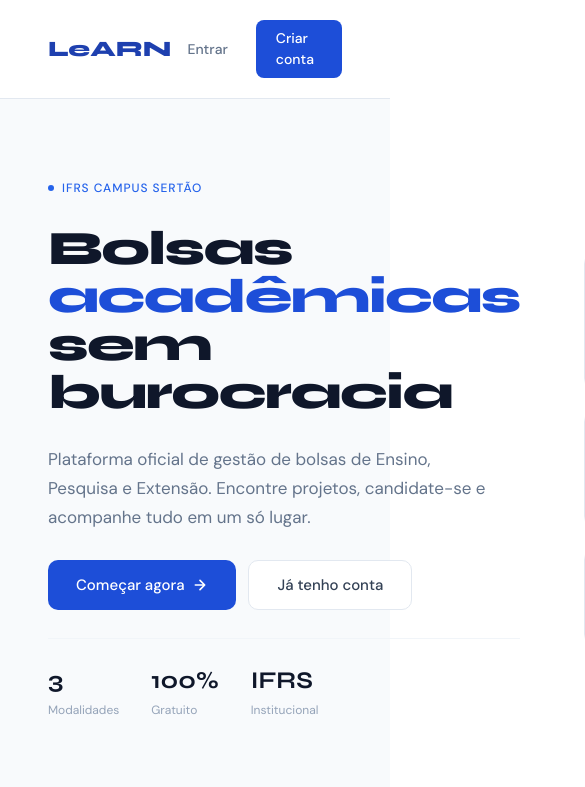
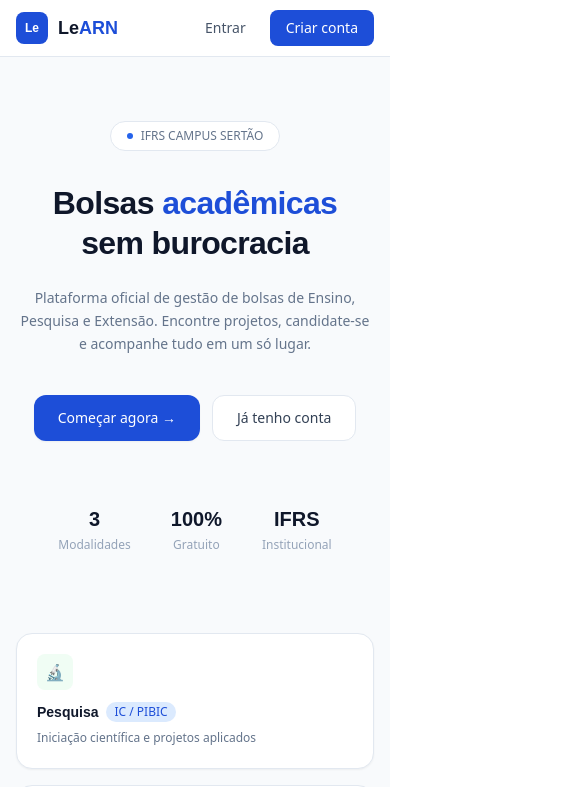
Before and after one commit to Guilhermee36/ProjetoLeARN, a Next.js app: page / in a window 390 px wide. Shown: the top 787 px of the page, 585 px wide, since content can reach past the window. Built offline with nearby package versions, Linux system fonts and the light colour scheme.

Commit message:
responsividade aumentada

```diff
--- a/src/app/globals.css
+++ b/src/app/globals.css
@@ -1,6 +1,8 @@
 @tailwind base;
 @tailwind components;
 @tailwind utilities;
+
+@import url('https://fonts.googleapis.com/css2?family=Syne:wght@600;700;800&family=DM+Sans:ital,opsz,wght@0,9..40,400;0,9..40,500;0,9..40,600&display=swap');
 
 @layer base {
   :root {
@@ -33,12 +35,18 @@
     --ring: oklch(0.205 0 0);
 
     --radius: 0.5rem;
+
+    /* Design tokens do protótipo */
+    --color-primary:       #1d4ed8;
+    --color-primary-dark:  #1e40af;
+    --color-primary-light: #eff6ff;
+    --font-display:        'Syne', sans-serif;
+    --font-body:           'DM Sans', sans-serif;
   }
 
   .dark {
     --background: oklch(0.145 0 0);
     --foreground: oklch(0.985 0 0);
-    /* Adicione aqui as cores para o modo dark se desejar */
   }
 }
 
@@ -46,13 +54,29 @@
   * {
     @apply border-border;
   }
+
+  html {
+    overflow-x: hidden;
+  }
+
   body {
     @apply bg-background text-foreground;
+    overflow-x: hidden;
+    font-family: var(--font-body);
+    -webkit-font-smoothing: antialiased;
   }
 }
 
 @layer utilities {
-    .text-balance {
+  .text-balance {
     text-wrap: pretty;
   }
+
+  .font-display {
+    font-family: var(--font-display);
+  }
+
+  .font-body {
+    font-family: var(--font-body);
+  }
 }
--- a/src/app/page.tsx
+++ b/src/app/page.tsx
@@ -1,214 +1,159 @@
-// src/app/page.tsx
 import Link from 'next/link'
 
-export default function SplashPage() {
+export default function Home() {
   return (
-    <div style={{
-      minHeight: '100vh',
-      display: 'flex',
-      flexDirection: 'column',
-      background: '#f8fafc',
-      fontFamily: "'DM Sans', sans-serif",
-    }}>
-      {/* Google Fonts via next/head não funciona aqui — use link direto */}
-      <link
-        href="https://fonts.googleapis.com/css2?family=Syne:wght@700;800&family=DM+Sans:wght@400;500&display=swap"
-        rel="stylesheet"
-      />
-
-      {/* Nav */}
-      <nav style={{
-        display: 'flex',
-        alignItems: 'center',
-        justifyContent: 'space-between',
-        padding: '20px 48px',
-        borderBottom: '1px solid #e2e8f0',
-        background: 'white',
-      }}>
-        <span style={{
-          fontFamily: "'Syne', sans-serif",
-          fontSize: '22px',
-          fontWeight: 800,
-          color: '#1e40af',
-        }}>
-          LeARN
+    <div className="min-h-screen bg-[#f8fafc] overflow-x-hidden">
+      {/* ── Navbar ── */}
+      <header className="sticky top-0 z-50 bg-white border-b border-slate-200">
+        <div className="max-w-6xl mx-auto px-4 h-14 flex items-center justify-between">
+          <div className="flex items-center gap-2.5">
+            <div className="w-8 h-8 rounded-lg bg-blue-700 flex items-center justify-center">
+              <span className="text-white font-bold text-xs" style={{ fontFamily: 'Syne, sans-serif' }}>Le</span>
+            </div>
+            <span className="font-bold text-lg text-slate-900" style={{ fontFamily: 'Syne, sans-serif' }}>
+              Le<span className="text-blue-700">ARN</span>
             </span>
-        <div style={{ display: 'flex', alignItems: 'center', gap: '12px' }}>
-          <Link href="/login" style={{
-            fontSize: '14px', fontWeight: 500, color: '#64748b',
-            textDecoration: 'none', padding: '8px 16px', borderRadius: '8px',
-          }}>
+          </div>
+          <nav className="flex items-center gap-3">
+            <Link
+              href="/login"
+              className="text-sm font-medium text-slate-600 hover:text-slate-900 transition-colors px-3 py-1.5"
+            >
               Entrar
             </Link>
-          <Link href="/cadastro" style={{
-            fontSize: '14px', fontWeight: 500, color: 'white',
-            background: '#1d4ed8', textDecoration: 'none',
-            padding: '8px 20px', borderRadius: '8px',
-          }}>
+            <Link
+              href="/cadastro"
+              className="text-sm font-medium bg-blue-700 hover:bg-blue-800 text-white px-4 py-2 rounded-lg transition-colors"
+            >
               Criar conta
             </Link>
+          </nav>
         </div>
-      </nav>
+      </header>
 
-      {/* Hero */}
-      <section style={{
-        flex: 1,
-        display: 'grid',
-        gridTemplateColumns: '1fr 1fr',
-        maxWidth: '1200px',
-        margin: '0 auto',
-        padding: '80px 48px',
-        width: '100%',
-        alignItems: 'center',
-        gap: '64px',
-      }}>
-        {/* Left */}
-        <div style={{ display: 'flex', flexDirection: 'column', gap: '28px' }}>
-          <div style={{
-            display: 'inline-flex', alignItems: 'center', gap: '8px',
-            fontSize: '12px', fontWeight: 500, color: '#2563eb',
-            letterSpacing: '0.08em', textTransform: 'uppercase',
-          }}>
-            <span style={{
-              width: '6px', height: '6px',
-              background: '#2563eb', borderRadius: '50%',
-              display: 'inline-block',
-            }} />
-            IFRS Campus Sertão
+      {/* ── Hero ── */}
+      <main className="max-w-6xl mx-auto px-4 pt-16 pb-20 md:pt-24 md:pb-28">
+        {/* Badge */}
+        <div className="flex justify-center mb-8">
+          <span className="inline-flex items-center gap-2 px-4 py-1.5 border border-slate-200 rounded-full text-xs font-medium text-slate-500 bg-white">
+            <span className="w-1.5 h-1.5 rounded-full bg-blue-600 inline-block" />
+            IFRS CAMPUS SERTÃO
+          </span>
         </div>
 
-          <h1 style={{
-            fontFamily: "'Syne', sans-serif",
-            fontSize: 'clamp(48px, 6vw, 68px)',
-            fontWeight: 800,
-            lineHeight: 1.0,
-            letterSpacing: '-0.03em',
-            color: '#0f172a',
-            margin: 0,
-          }}>
-            Bolsas<br />
-            <span style={{ color: '#1d4ed8' }}>acadêmicas</span><br />
-            sem burocracia
+        {/* Título — clamp responsivo, sem overflow */}
+        <h1
+          className="text-center font-bold leading-tight tracking-tight text-slate-900 mb-6"
+          style={{
+            fontFamily: 'Syne, sans-serif',
+            fontSize: 'clamp(2rem, 8vw, 4rem)',
+            letterSpacing: '-0.02em',
+          }}
+        >
+          Bolsas <span className="text-blue-700">acadêmicas</span>
+          <br />sem burocracia
         </h1>
 
-          <p style={{
-            fontSize: '17px', color: '#64748b',
-            lineHeight: 1.7, maxWidth: '440px', margin: 0,
-          }}>
+        {/* Subtítulo */}
+        <p className="text-center text-slate-500 text-sm sm:text-base max-w-md mx-auto leading-relaxed mb-10">
           Plataforma oficial de gestão de bolsas de Ensino, Pesquisa e Extensão.
           Encontre projetos, candidate-se e acompanhe tudo em um só lugar.
         </p>
 
-          <div style={{ display: 'flex', gap: '12px', flexWrap: 'wrap' }}>
-            <Link href="/cadastro" style={{
-              display: 'inline-flex', alignItems: 'center', gap: '8px',
-              background: '#1d4ed8', color: 'white',
-              fontSize: '15px', fontWeight: 500,
-              padding: '13px 28px', borderRadius: '10px',
-              textDecoration: 'none',
-            }}>
-              Começar agora
-              <svg width="16" height="16" fill="none" stroke="currentColor" strokeWidth="2.5" viewBox="0 0 24 24">
-                <path d="M5 12h14M12 5l7 7-7 7" strokeLinecap="round" strokeLinejoin="round"/>
-              </svg>
+        {/* CTAs */}
+        <div className="flex flex-wrap gap-3 justify-center mb-16">
+          <Link
+            href="/cadastro"
+            className="inline-flex items-center gap-2 px-6 py-3 bg-blue-700 hover:bg-blue-800 text-white text-sm font-medium rounded-xl transition-colors shadow-sm"
+          >
+            Começar agora →
           </Link>
-            <Link href="/login" style={{
-              display: 'inline-flex', alignItems: 'center',
-              background: 'white', color: '#334155',
-              border: '1.5px solid #e2e8f0',
-              fontSize: '15px', fontWeight: 500,
-              padding: '13px 28px', borderRadius: '10px',
-              textDecoration: 'none',
-            }}>
+          <Link
+            href="/login"
+            className="inline-flex items-center gap-2 px-6 py-3 bg-white border border-slate-200 hover:border-slate-400 text-slate-700 text-sm font-medium rounded-xl transition-colors"
+          >
             Já tenho conta
           </Link>
         </div>
 
         {/* Stats */}
-          <div style={{
-            display: 'flex', gap: '32px',
-            paddingTop: '24px',
-            borderTop: '1px solid #f1f5f9',
-          }}>
+        <div className="flex justify-center gap-10 sm:gap-16 mb-20 text-center">
           {[
             { value: '3', label: 'Modalidades' },
             { value: '100%', label: 'Gratuito' },
             { value: 'IFRS', label: 'Institucional' },
-            ].map(s => (
-              <div key={s.label}>
-                <div style={{
-                  fontFamily: "'Syne', sans-serif",
-                  fontSize: '24px', fontWeight: 700, color: '#0f172a',
-                }}>{s.value}</div>
-                <div style={{ fontSize: '12px', color: '#94a3b8', marginTop: '2px' }}>{s.label}</div>
+          ].map(({ value, label }) => (
+            <div key={label}>
+              <p
+                className="font-bold text-slate-900 text-xl sm:text-2xl"
+                style={{ fontFamily: 'Syne, sans-serif' }}
+              >
+                {value}
+              </p>
+              <p className="text-slate-400 text-xs mt-1">{label}</p>
             </div>
           ))}
         </div>
-        </div>
 
-        {/* Right — Category cards */}
-        <div style={{ display: 'flex', flexDirection: 'column', gap: '12px' }}>
+        {/* Feature cards */}
+        <div className="grid grid-cols-1 sm:grid-cols-3 gap-4">
           {[
             {
-              icon: '🔬', bg: '#eff6ff',
-              title: 'Pesquisa', desc: 'Iniciação científica e projetos aplicados',
-              badge: 'IC / PIBIC', badgeBg: '#dbeafe', badgeColor: '#1d4ed8',
+              icon: '🔬',
+              iconBg: 'bg-green-50',
+              title: 'Pesquisa',
+              badge: 'IC / PIBIC',
+              badgeColor: 'bg-blue-100 text-blue-700',
+              desc: 'Iniciação científica e projetos aplicados',
             },
             {
-              icon: '📚', bg: '#f0fdf4',
-              title: 'Ensino', desc: 'Monitoria e apoio pedagógico',
-              badge: 'Monitoria', badgeBg: '#dcfce7', badgeColor: '#15803d',
+              icon: '📚',
+              iconBg: 'bg-blue-50',
+              title: 'Ensino',
+              badge: 'Monitoria',
+              badgeColor: 'bg-green-100 text-green-700',
+              desc: 'Monitoria e apoio pedagógico',
             },
             {
-              icon: '🤝', bg: '#fff7ed',
-              title: 'Extensão', desc: 'Impacto social e comunidade',
-              badge: 'PIBEX', badgeBg: '#fed7aa', badgeColor: '#c2410c',
+              icon: '🤝',
+              iconBg: 'bg-orange-50',
+              title: 'Extensão',
+              badge: 'PIBEX',
+              badgeColor: 'bg-orange-100 text-orange-700',
+              desc: 'Impacto social e comunidade',
             },
-          ].map(c => (
-            <div key={c.title} style={{
-              background: 'white',
-              border: '1px solid #e2e8f0',
-              borderRadius: '16px',
-              padding: '20px 24px',
-              display: 'flex',
-              alignItems: 'center',
-              gap: '16px',
-            }}>
-              <div style={{
-                width: '44px', height: '44px',
-                borderRadius: '12px',
-                background: c.bg,
-                display: 'flex', alignItems: 'center', justifyContent: 'center',
-                fontSize: '22px', flexShrink: 0,
-              }}>
-                {c.icon}
+          ].map(({ icon, iconBg, title, badge, badgeColor, desc }) => (
+            <div
+              key={title}
+              className="bg-white border border-slate-200 rounded-2xl p-5 shadow-sm hover:shadow-md transition-shadow"
+            >
+              <div className={`w-9 h-9 ${iconBg} rounded-lg flex items-center justify-center text-base mb-3`}>
+                {icon}
               </div>
-              <div style={{ flex: 1 }}>
-                <div style={{ fontSize: '15px', fontWeight: 600, color: '#1e293b' }}>{c.title}</div>
-                <div style={{ fontSize: '13px', color: '#94a3b8', marginTop: '3px' }}>{c.desc}</div>
+              <div className="flex items-center gap-2 mb-1.5">
+                <h3
+                  className="font-semibold text-slate-900 text-sm"
+                  style={{ fontFamily: 'Syne, sans-serif' }}
+                >
+                  {title}
+                </h3>
+                <span className={`text-xs font-medium px-2 py-0.5 rounded-full ${badgeColor}`}>
+                  {badge}
+                </span>
               </div>
-              <span style={{
-                fontSize: '11px', fontWeight: 600,
-                padding: '3px 10px', borderRadius: '999px',
-                background: c.badgeBg, color: c.badgeColor,
-                whiteSpace: 'nowrap',
-              }}>
-                {c.badge}
-              </span>
+              <p className="text-slate-500 text-xs leading-relaxed">{desc}</p>
             </div>
           ))}
         </div>
-      </section>
+      </main>
 
-      {/* Footer */}
-      <footer style={{
-        textAlign: 'center',
-        padding: '24px 48px',
-        borderTop: '1px solid #f1f5f9',
-        fontSize: '13px',
-        color: '#cbd5e1',
-      }}>
-        © 2026 Instituto Federal do Rio Grande do Sul — Campus Sertão · LeARN
+      {/* ── Footer ── */}
+      <footer className="border-t border-slate-200 bg-white">
+        <div className="max-w-6xl mx-auto px-4 py-6 text-center">
+          <p className="text-xs text-slate-400">
+            © {new Date().getFullYear()} Instituto Federal do Rio Grande do Sul — Campus Sertão · LeARN
+          </p>
+        </div>
       </footer>
     </div>
   )
```
Lines whose indentation alone changed are shown as unchanged.
